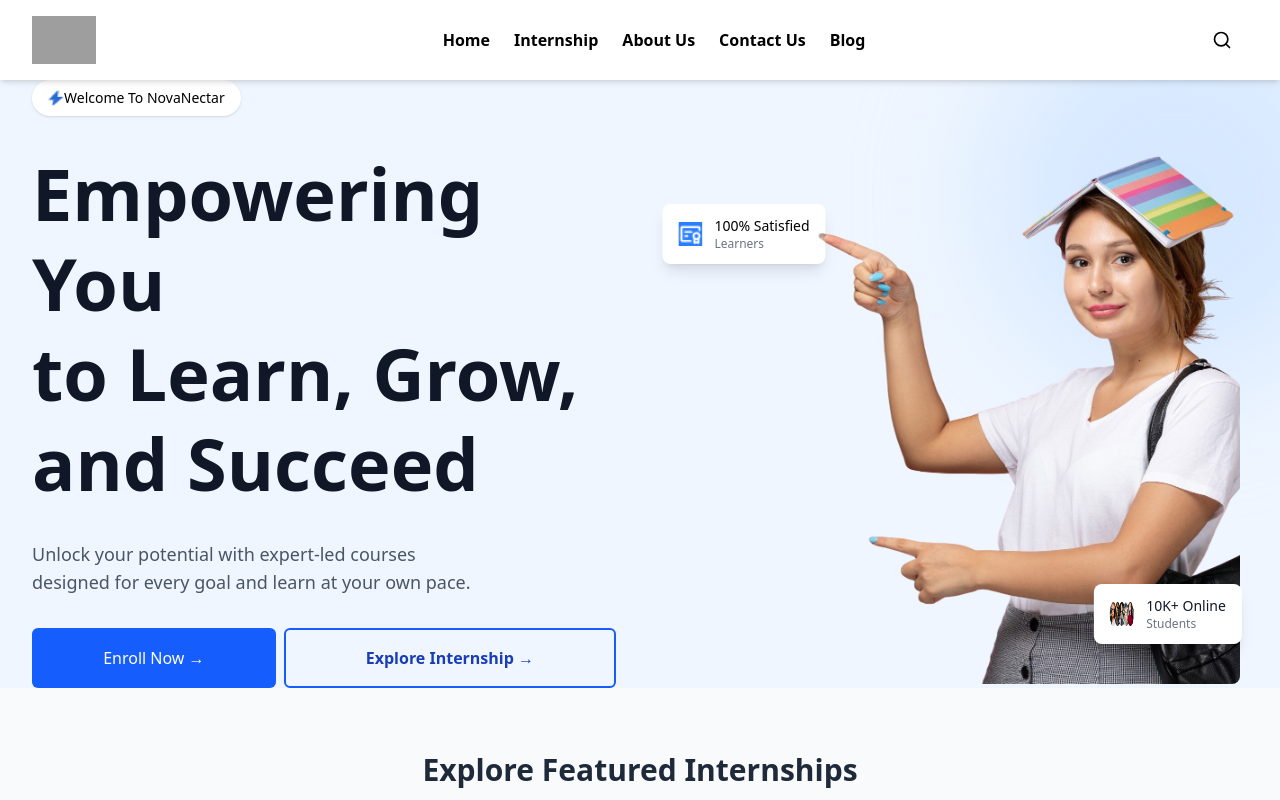
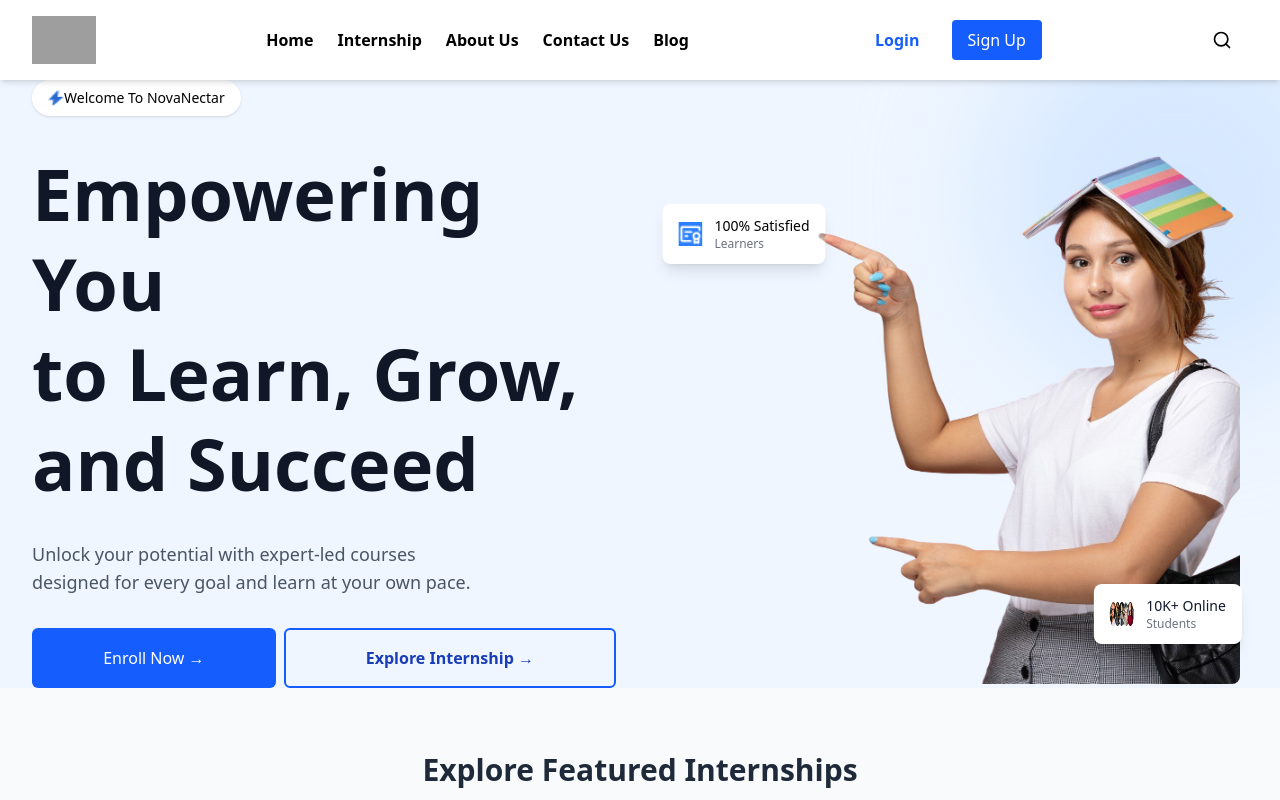
Before and after one commit to Adityaraj1612/Internship-novanectar, a React (Vite) app: page / in a window 1280 px wide. Shown: the top 800 px of the page. Built offline with nearby package versions, Linux system fonts and the light colour scheme; grey boxes are pictures that could not be loaded.

Commit message:
Add login and signup buttons to Navbar for desktop and mobile views

```diff
--- a/src/components/Home_page_components/Navbar.jsx
+++ b/src/components/Home_page_components/Navbar.jsx
@@ -26,7 +26,8 @@
 
 
           {/* Desktop Nav */}
-          <ul className="hidden md:flex items-center space-x-6">
+          <ul
+ className="hidden md:flex items-center space-x-6">
             {navLinks.map((link) => (
               <li key={link.name}>
                 <Link
@@ -37,7 +38,21 @@
                 </Link>
               </li>
             ))}
-          </ul>
+          </ul>{/* Login / Signup Buttons (Desktop) */}
+<div className="hidden md:flex items-center space-x-4">
+  <Link to="/login">
+    <button className="text-blue-600 font-semibold px-4 py-2 rounded hover:bg-blue-100 transition">
+      Login
+    </button>
+  </Link>
+  <Link to="/signup">
+    <button className="bg-blue-600 text-white px-4 py-2 rounded hover:bg-blue-700 transition">
+      Sign Up
+    </button>
+  </Link>
+</div>
+
+
 
           {/* Search + User */}
           <div className="flex items-center space-x-4">
@@ -69,6 +84,20 @@
             </li>
           ))}
         </ul>
+{/* Login / Signup Buttons (Mobile) */}
+<div className="mt-6 flex flex-col space-y-3">
+  <Link to="/login">
+    <button className="w-full text-blue-600 font-semibold px-4 py-2 rounded border border-blue-600 hover:bg-blue-50 transition">
+      Login
+    </button>
+  </Link>
+  <Link to="/signup">
+    <button className="w-full bg-blue-600 text-white px-4 py-2 rounded hover:bg-blue-700 transition">
+      Sign Up
+    </button>
+  </Link>
+</div>
+
       </div>
     </nav>
   );
```
